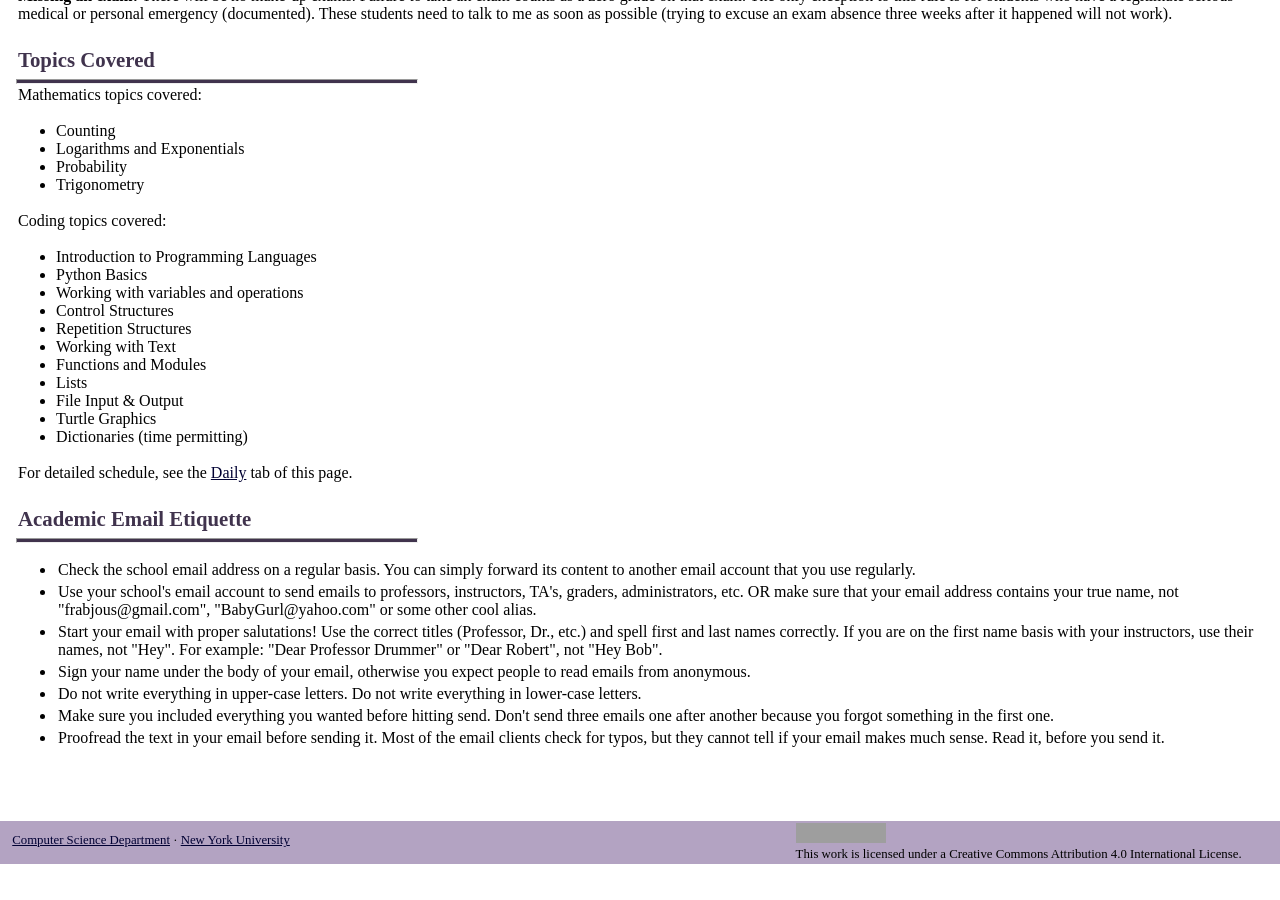
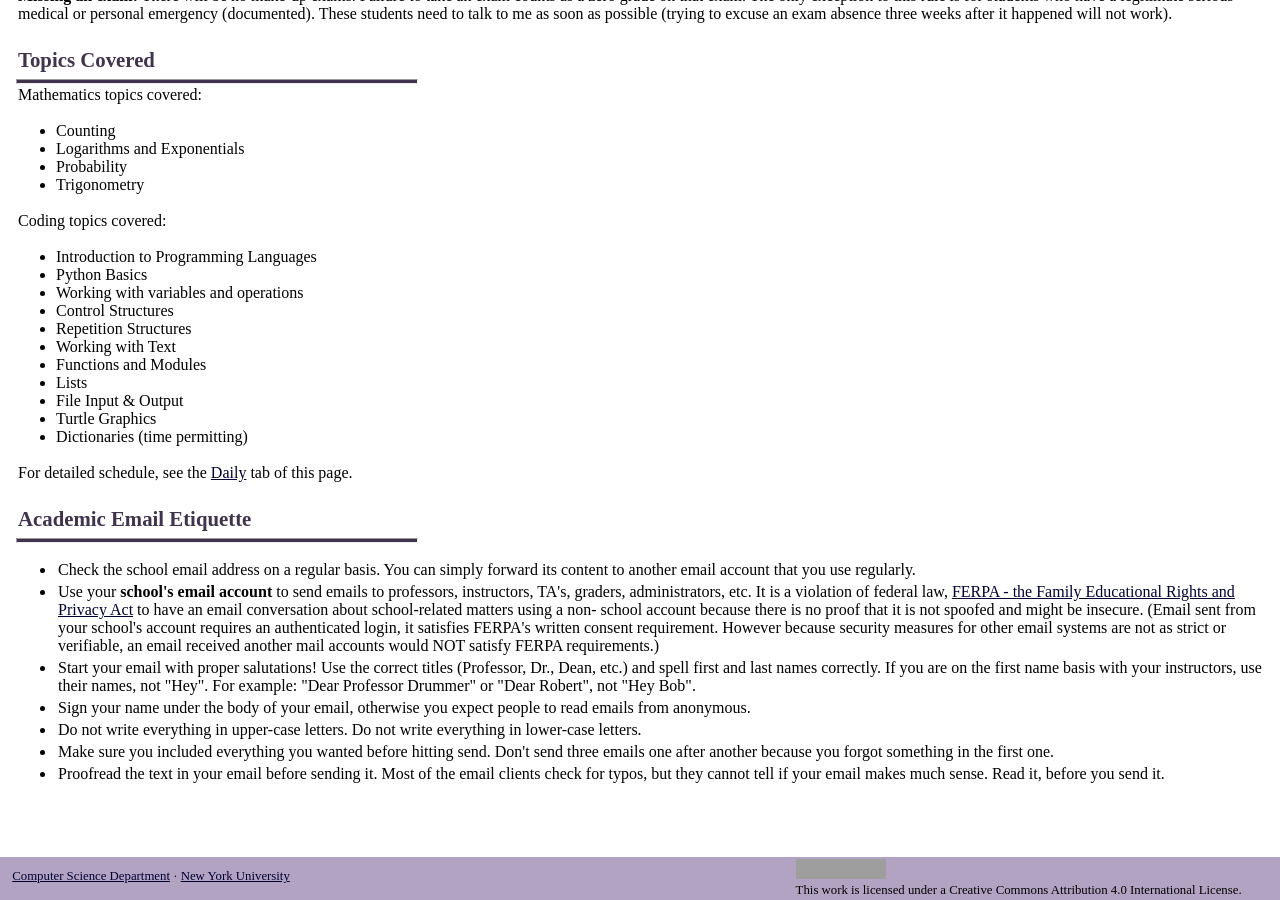
Before and after one commit to joannakl/core109_f19, a Jekyll site: the page built from syllabus.markdown, in a window 1280 px wide and 900 px high, scrolled down 2921 px. Built offline with Jekyll 4.4.1, drawn with Linux system fonts in a browser that asks for light colours; comment, search, counter and statistics services are not loaded; before the commit the page ends 3785 px from its top, so only the background shows below that; some of the changed lines change nothing that is shown; grey boxes are pictures that could not be loaded.

Commit message:
change the email etiquette

```diff
--- a/syllabus.markdown
+++ b/syllabus.markdown
@@ -173,30 +173,8 @@ For detailed schedule, see the [Daily](daily.html) tab of this page.
 
 
 
-# Academic Email Etiquette
----
 
-* Check the school email address on a regular basis. You can simply forward its content
-to another email account that you use regularly.
-
-* Use your school's email account to send emails to professors, instructors, TA's, graders,
-administrators, etc. OR make sure that your email address contains your true name,
-not "frabjous@gmail.com", "BabyGurl@yahoo.com" or some other cool alias.
-
-* Start your email with proper salutations! Use the correct titles (Professor, Dr., etc.)
-and spell first and last names correctly. If you are on the first name basis with your instructors,
-use their names, not "Hey". For example: "Dear Professor Drummer" or "Dear Robert", not "Hey Bob".
-
-* Sign your name under the body of your email, otherwise you expect people to read emails from anonymous.
-
-* Do not write everything in upper-case letters. Do not write everything in lower-case letters.
-
-* Make sure you included everything you wanted before hitting send. Don't send three emails
-one after another because you forgot something in the first one.
-
-* Proofread the text in your email before sending it. Most of the email clients check for
-typos, but they cannot tell if your email makes much sense. Read it, before you send it.
-
+{% include   {{ site.email_etiquette }} %}
 
 
 <br>
```
